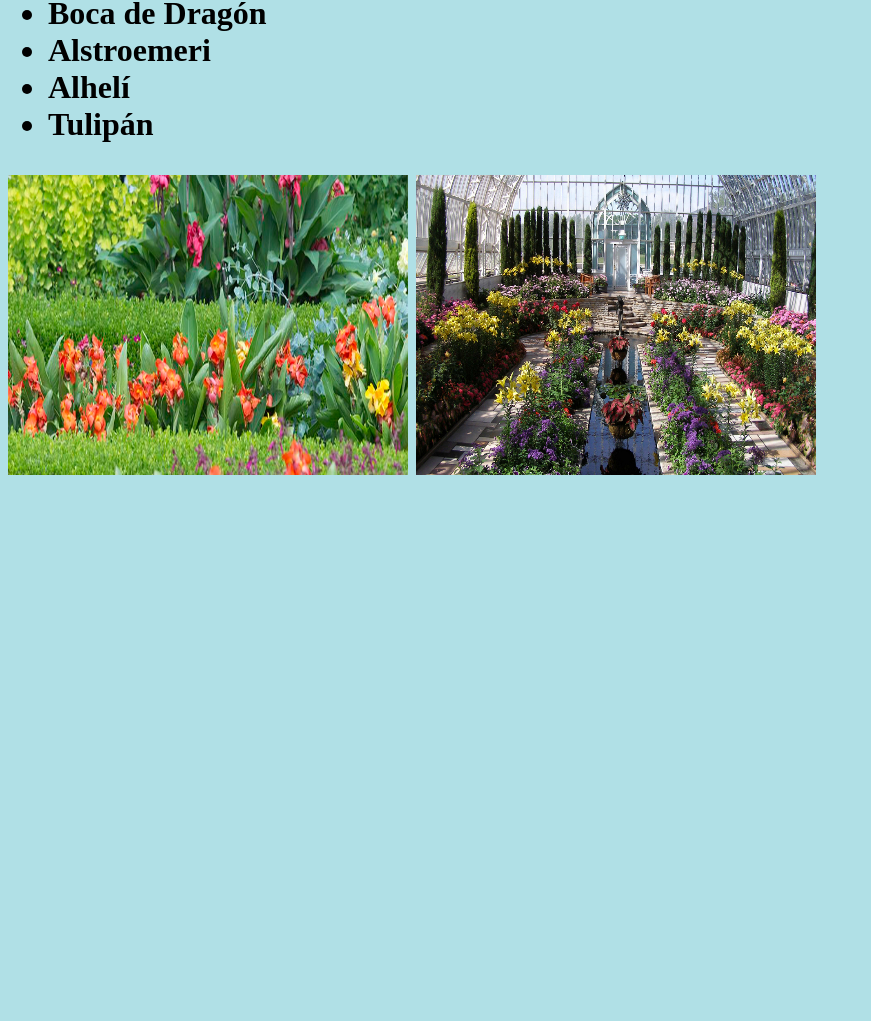
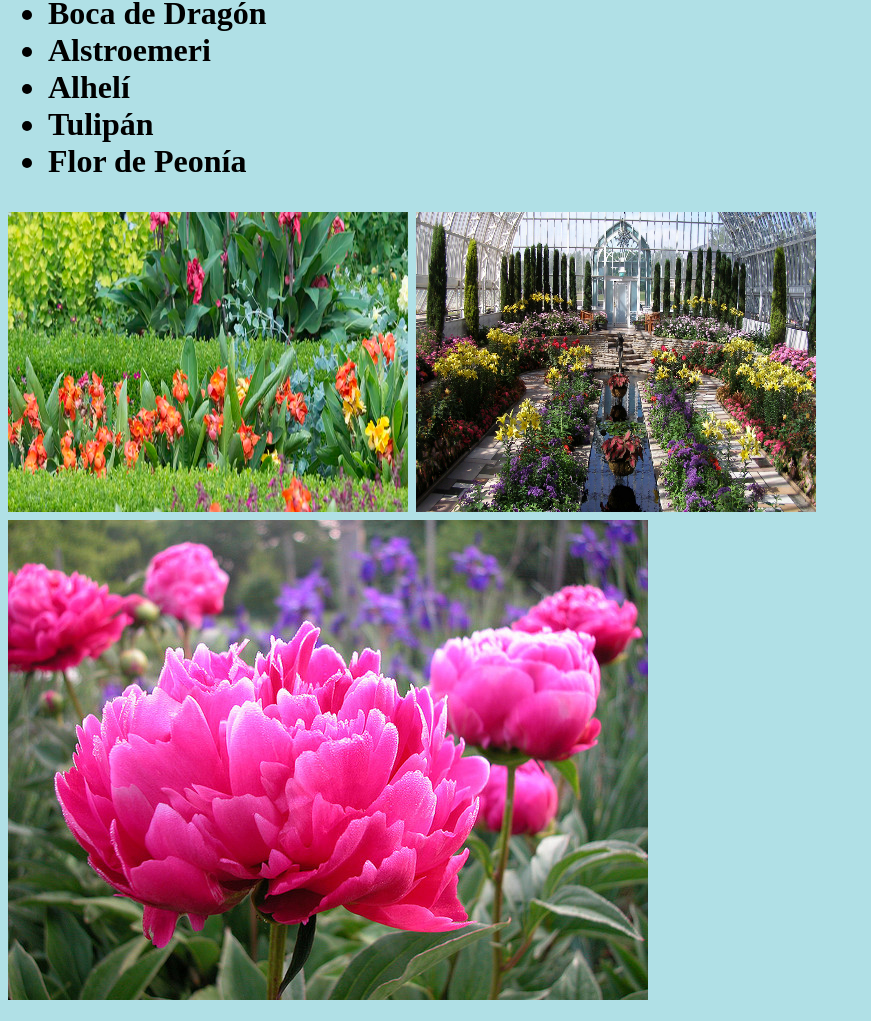
Before and after one commit to nbalbuena/MyStoryWebsite, a plain HTML site: page index.html in a window 1280 px wide. Shown: the part 854-1875 px from the top of the page, without its empty margins (0-871 px from the left). Before the commit the page ends 1358 px from the top, so only its background shows below. Drawn offline with Linux system fonts and the light colour scheme.

Commit message:
Update index.html

```diff
--- a/index.html
+++ b/index.html
@@ -26,10 +26,12 @@
           <li>Alstroemeri </li>
           <li>Alhelí </li>
           <li>Tulipán </li>
+          <li>Flor de Peonía </li>
       </ul>
 
       </p>
       <img src="img1.jpg" alt="Un photo del jardín botánico de Chicago" style="width:400px;height:300px;">
       <img src="img2.jpg" alt="Un photo del Garfield Park conservatorio" style="width:400px;height:300px;">
+      <img src="img3.jpg" alt="un photo de un un flor de Peonía" style="width;400px;height;300px;">
    </body>
 </html>
```
